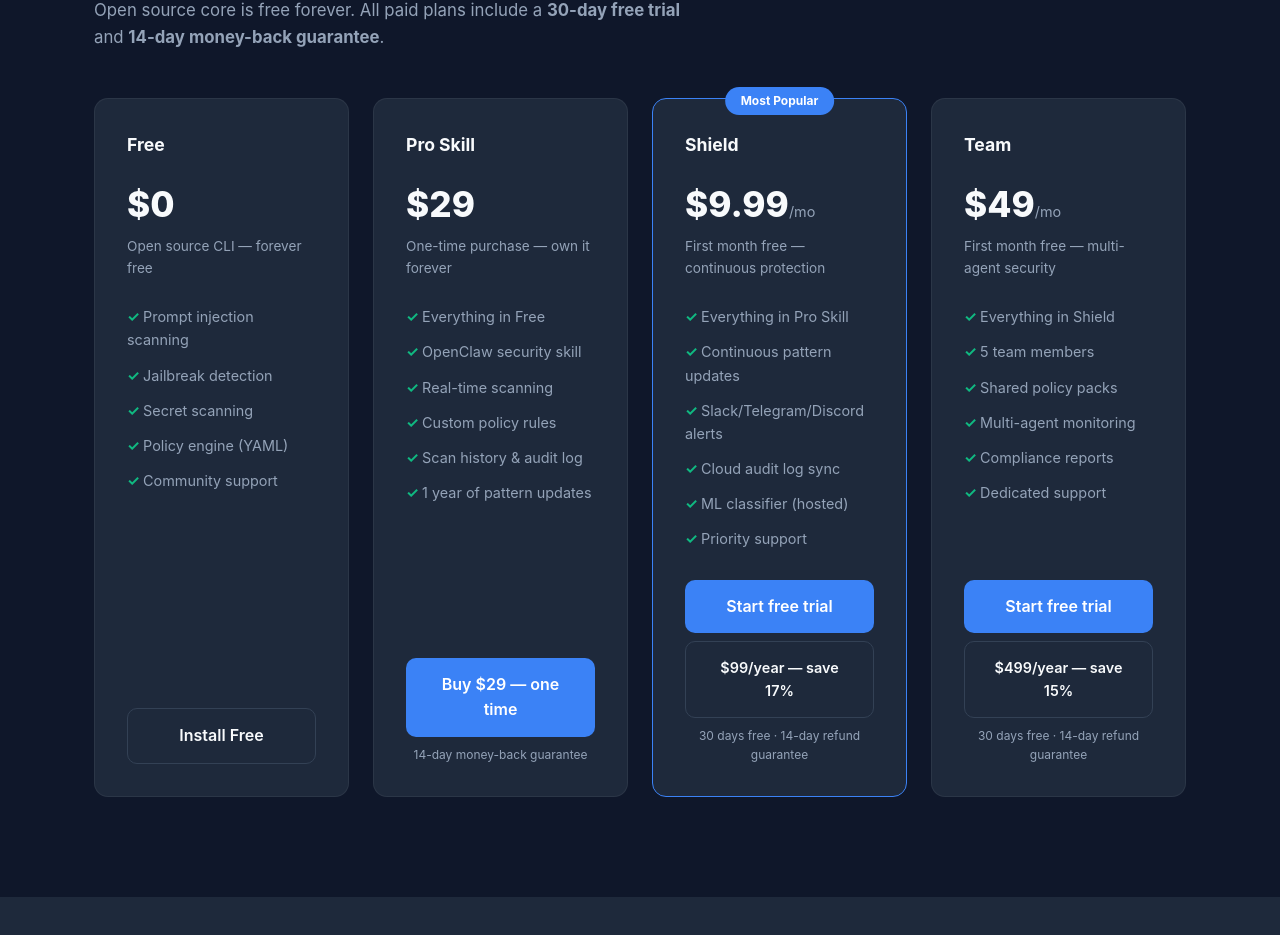
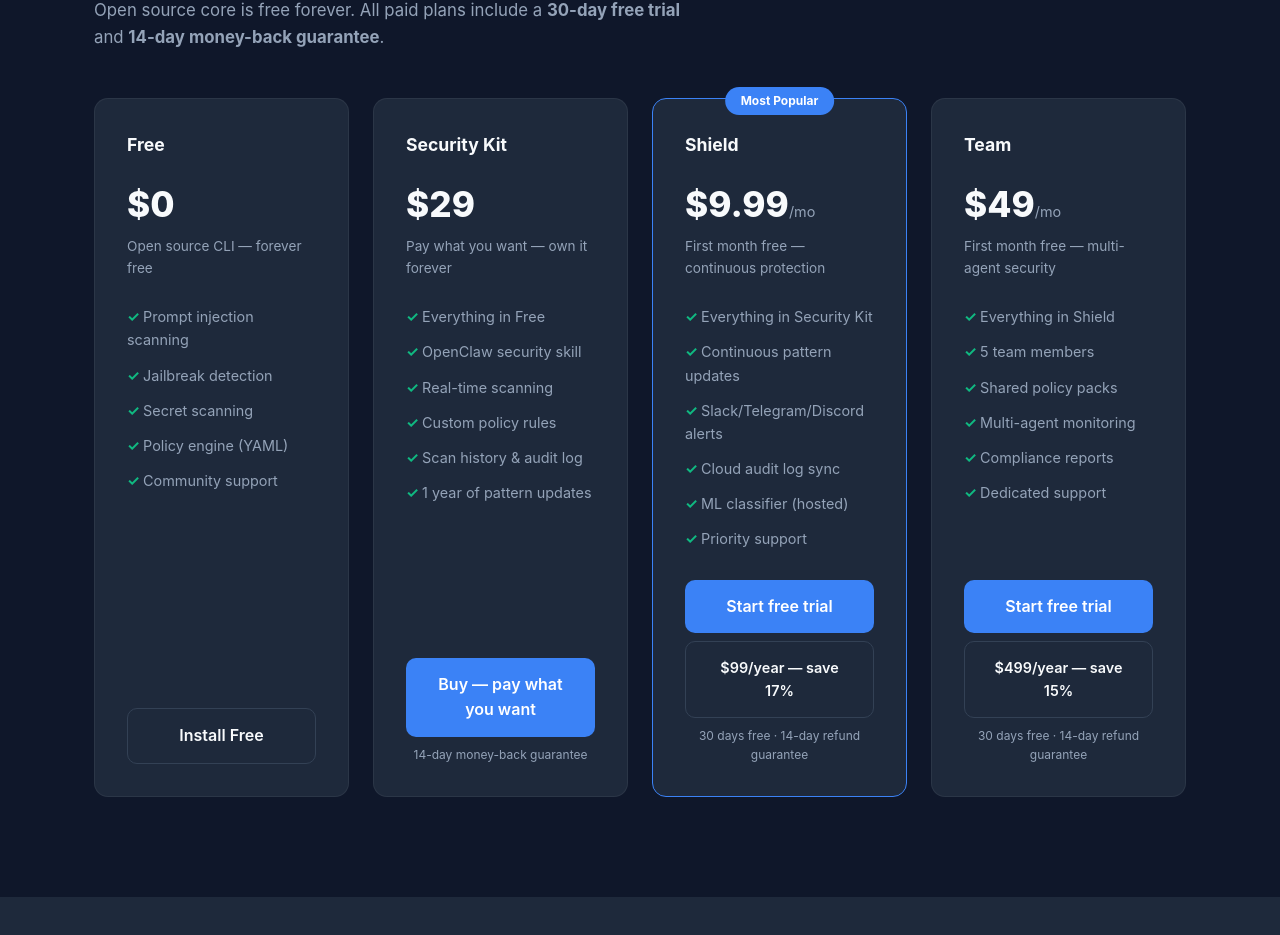
Before and after one commit to darfaz/clawmoat, a website: page docs/index.html in a window 1280 px wide. Shown: the part 5700-6635 px from the top of the page. Drawn offline with Linux system fonts and the light colour scheme.

Commit message:
Rename Pro Skill to Security Kit, add Stripe payment link

```diff
--- a/docs/index.html
+++ b/docs/index.html
@@ -508,9 +508,9 @@
       <a href="https://github.com/darfaz/clawmoat" class="btn btn-outline">Install Free</a>
     </div>
     <div class="price-card">
-      <h3>Pro Skill</h3>
+      <h3>Security Kit</h3>
       <div class="price">$29</div>
-      <div class="desc">One-time purchase — own it forever</div>
+      <div class="desc">Pay what you want — own it forever</div>
       <ul>
         <li>Everything in Free</li>
         <li>OpenClaw security skill</li>
@@ -519,7 +519,7 @@
         <li>Scan history &amp; audit log</li>
         <li>1 year of pattern updates</li>
       </ul>
-      <a href="#" onclick="checkout('pro-skill');return false" class="btn btn-primary">Buy $29 — one time</a>
+      <a href="https://buy.stripe.com/test_9B65kC5WJ6DMgbI7C35wI00" class="btn btn-primary">Buy — pay what you want</a>
       <p style="font-size:.75rem;color:var(--gray);margin-top:8px;text-align:center">14-day money-back guarantee</p>
     </div>
     <div class="price-card popular">
@@ -527,7 +527,7 @@
       <div class="price">$9.99<span>/mo</span></div>
       <div class="desc">First month free — continuous protection</div>
       <ul>
-        <li>Everything in Pro Skill</li>
+        <li>Everything in Security Kit</li>
         <li>Continuous pattern updates</li>
         <li>Slack/Telegram/Discord alerts</li>
         <li>Cloud audit log sync</li>
```
